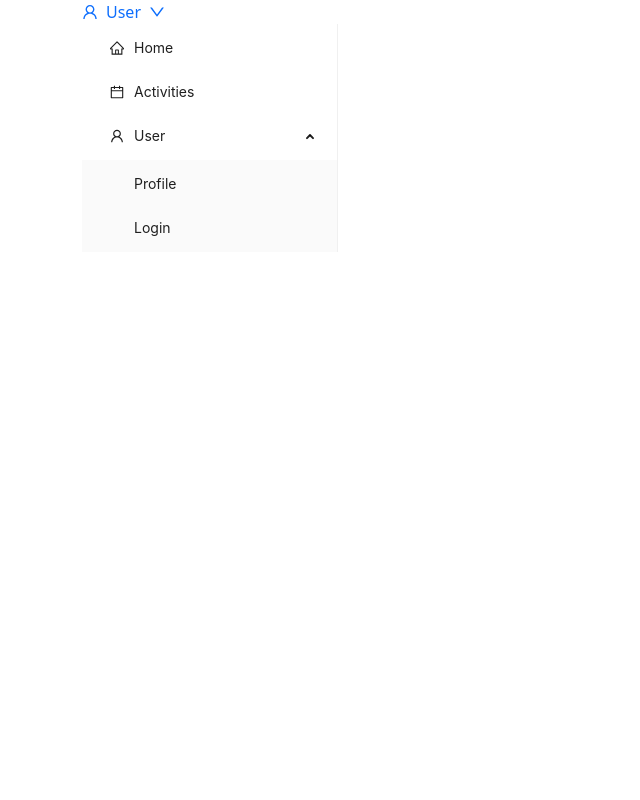
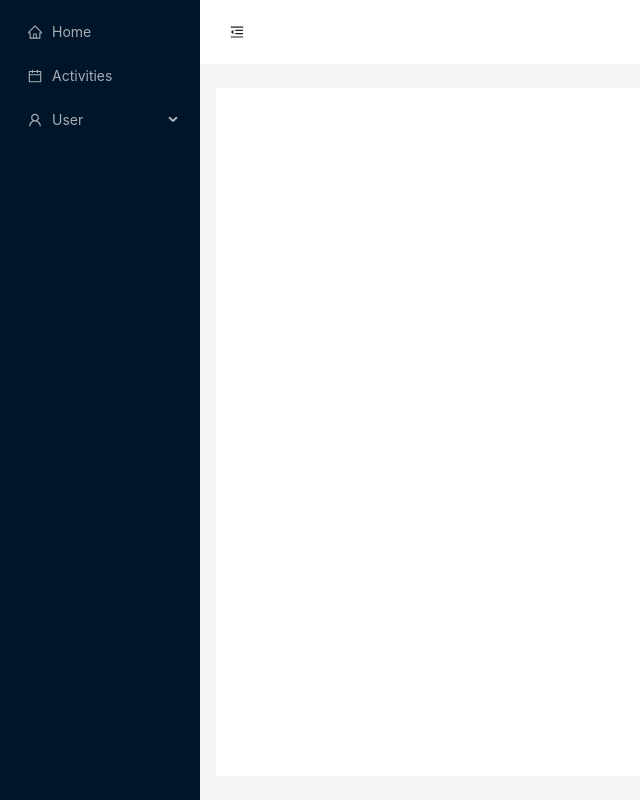
Before and after one commit to orangeCatDeveloper/cs5610-final-frontend, a React (Create React App) app: page / in a window 1280 px wide. Shown: the whole page, without its empty margins (0-640 px from the left). Built offline with nearby package versions, Linux system fonts and the light colour scheme.

Commit message:
change layout

```diff
--- a/src/App.js
+++ b/src/App.js
@@ -7,12 +7,10 @@ import News from './news';
 function App() {
   return (
     <BrowserRouter>
-        <div className='container'>
         <Routes>
           <Route path='/*' element={<News/>}></Route>
 
         </Routes>
-      </div>
     </BrowserRouter>
   );
 }
--- a/src/news/index.js
+++ b/src/news/index.js
@@ -1,7 +1,8 @@
-import React from "react";
-import {Routes, Route} from "react-router";
+import React, { useState, useEffect } from "react";
+import {Routes, Route, useNavigate, useLocation} from "react-router";
 import { configureStore }
   from "@reduxjs/toolkit";
+import { Layout, Menu, theme } from "antd";
 import {Provider} from "react-redux";
 import NavigationSidebar from "./navigation-sidebar";
 import HomeComponent from "./home";
@@ -13,22 +14,90 @@ import RegisterComponent from "./register";
 import EditProfileComponent from "./profile/edit-profile";
 import profileReducer from "./profile/profile-reducer";
 import userReducer from "../redux/user-reducer";
+import getItem from "../common/util";
+import { HomeOutlined, UserOutlined, CalendarOutlined,  MenuFoldOutlined,
+    MenuUnfoldOutlined, } from '@ant-design/icons';
 const store = configureStore(
     {reducer: {profile: profileReducer, user: userReducer}});
+const { Header, Sider, Content } = Layout;
+
+const items =
+  [getItem('Home', '/home', <HomeOutlined />), getItem('Activities', '/activities', <CalendarOutlined />),
+  getItem('User', 'sub1', <UserOutlined />, [
+    getItem('Profile', '/profile'),
+    getItem('Login', '/login'),
+  ]),
+
+];
+
+function News() {
+    const navigate = useNavigate();
+    const location = useLocation();
+    const [selectedItem, setSelectedItem] = useState('home');
+    const [collapsed, setCollapsed] = useState(false);
+    const onClick = e => {
+        setSelectedItem(e.key);
+        navigate(e.key);
+      };
+    const {
+      token: { colorBgContainer }
+    } = theme.useToken();
+    return(
+        // <Provider store={store}>
+        //     <div>
+        //     <TopbarComponent/>
+        //     <div style={{
+        //         display: "flex", flexDirection: "row"
+        //     }}>
+        //     <NavigationSidebar/>
 
 
-function News() {
-    return(
+        //     <div className="" >
+        //         <Routes>
+                    // <Route path="profile"    element={<ProfileComponent/>}/>
+                    // <Route path="edit-profile" element={<EditProfileComponent/>}/>
+                    // <Route path="home"    element={<HomeComponent/>}/>
+                    // <Route path="activities"    element={<ActivitiesComponent/>}/>
+                    // <Route path="login"    element={<LoginComponent/>}/>
+                    // <Route path="signup"    element={<RegisterComponent/>}/>
+        //         </Routes>
+        //     </div>
+        //     </div>
+
+        //     </div>
+        // </Provider>
         <Provider store={store}>
-            <div>
-            <TopbarComponent/>
-            <div style={{
-                display: "flex", flexDirection: "row"
-            }}>
-            <NavigationSidebar/>
-
-
-            <div className="" >
+        <Layout style={{ minHeight: "100vh" }}>
+            <Sider trigger={null} collapsible collapsed={collapsed}>
+            <Menu
+                onClick={onClick}
+                selectedKeys={[selectedItem]}
+                theme="dark"
+                mode="inline"
+                items={items}
+                style={{ marginTop: 8 }}
+            />
+            </Sider>
+            <Layout className="site-layout">
+            <Header
+                style={{ padding: 0, paddingLeft: 30, background: colorBgContainer }}
+            >
+                {React.createElement(
+                collapsed ? MenuUnfoldOutlined : MenuFoldOutlined,
+                {
+                    className: "trigger",
+                    onClick: () => setCollapsed(!collapsed)
+                }
+                )}
+            </Header>
+            <Content
+                style={{
+                margin: "24px 16px",
+                padding: 24,
+                minHeight: 280,
+                background: colorBgContainer
+                }}
+            >
                 <Routes>
                 <Route path="profile"    element={<ProfileComponent/>}/>
                         <Route path="edit-profile" element={<EditProfileComponent/>}/>
@@ -37,12 +106,11 @@ function News() {
                         <Route path="login"    element={<LoginComponent/>}/>
                         <Route path="signup"    element={<RegisterComponent/>}/>
                 </Routes>
-            </div>
-            </div>
+            </Content>
+            </Layout>
+        </Layout>
 
-            </div>
         </Provider>
-
 
 
 
--- a/src/news/register/index.js
+++ b/src/news/register/index.js
@@ -21,14 +21,15 @@ const Register = () => {
     const dispatch = useDispatch();
     const onClickHandler = async () => {
         try {
-            await dispatch(registerThunk({
+            await dispatch(registerThunk(
                 username,
                 firstName,
                 lastName,
+
+                password,
                 email,
-                password,
-            }))
-            navigate('/profile');
+            ))
+            // navigate('/profile');
         } catch (e) {
             alert(e);
         }
@@ -42,95 +43,6 @@ const Register = () => {
         // dispatch(registerThunk(newUser))
     }
     return(
-//   <Form
-//     name="basic"
-//     labelCol={{
-//       span: 8,
-//     }}
-//     wrapperCol={{
-//       span: 16,
-//     }}
-//     style={{
-//       maxWidth: 600,
-//     }}
-//     initialValues={{
-//       remember: true,
-//     }}
-//     onFinish={onClickHandler}
-//     onFinishFailed={onFinishFailed}
-//     autoComplete="off"
-//   >
-//     <Form.Item
-//       label="Username"
-//       name="username"
-//       rules={[
-//         {
-//           required: true,
-//           message: 'Please input your username!',
-//         },
-//       ]}
-//     >
-//       <Input />
-//     </Form.Item>
-
-//     <Form.Item
-//       label="Password"
-//       name="password"
-//       rules={[
-//         {
-//           required: true,
-//           message: 'Please input your password!',
-//         },
-//       ]}
-//     >
-//       <Input />
-//     </Form.Item>
-
-//     <Form.Item
-//       label="First Name"
-//       name="firstname"
-//       rules={[
-//         {
-//           required: true,
-//           message: 'Please input your first name!',
-//         },
-//       ]}
-//     >
-//       <Input />
-//     </Form.Item>
-
-//     <Form.Item
-//       label="Last Name"
-//       name="lastname"
-//       rules={[
-//         {
-//           required: true,
-//           message: 'Please input your last name!',
-//         },
-//       ]}
-//     >
-//       <Input />
-//     </Form.Item>
-
-//     <Form.Item
-//       label="Email"
-//       name="email"
-//       rules={[
-//         {
-//           required: true,
-//           message: 'Please input your email!',
-//         },
-//       ]}
-//     >
-//       <Input />
-//     </Form.Item>
-
-//     <Form.Item
-//       wrapperCol={{
-//         offset: 8,
-//         span: 16,
-//       }}
-//     >
     <div>
       <h1>Login Screen</h1>
       <div>
@@ -186,9 +98,6 @@ const Register = () => {
         Submit
       </Button>
     </div>
-
-//     </Form.Item>
-//   </Form>
 );
 }
 export default Register;
--- a/src/services/user-service.js
+++ b/src/services/user-service.js
@@ -33,12 +33,12 @@ export const login = async ({ username, password }) => {
   return user;
 };
 
-export const register = async (username, password, firstName, lastName, email) => {
+export const register = async (username, firstName, lastName, password,  email) => {
   const response = await api.post(`${USERS_URL}/register`, {
     username,
-    password,
     firstName,
     lastName,
+    password,
     email
   });
   const user = response.data;
```
Lines whose indentation alone changed are shown as unchanged.
